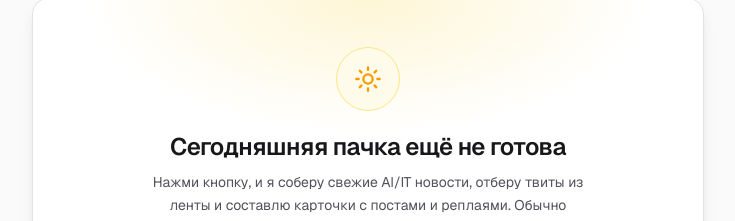
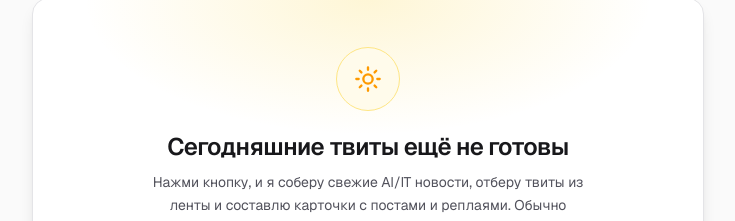
Before and after one commit to MaksimLysakou/sunny-x, a Next.js app: page / in a window 1280 px wide. Shown: the part 126-347 px from the top of the page, without its empty margins (272-1007 px from the left). Built offline with nearby package versions, Linux system fonts and the light colour scheme.

Commit message:
change copy

```diff
--- a/app/components/GenerateGate.tsx
+++ b/app/components/GenerateGate.tsx
@@ -52,7 +52,7 @@ export function GenerateGate() {
 
           <div className="flex flex-col gap-2">
             <h2 className="text-2xl font-semibold tracking-tight text-zinc-900">
-              Сегодняшняя пачка ещё не готова
+              Сегодняшние твиты ещё не готовы
             </h2>
             <p className="text-sm text-zinc-600 max-w-md leading-relaxed">
               Нажми кнопку, и я соберу свежие AI/IT новости, отберу твиты из ленты
```
